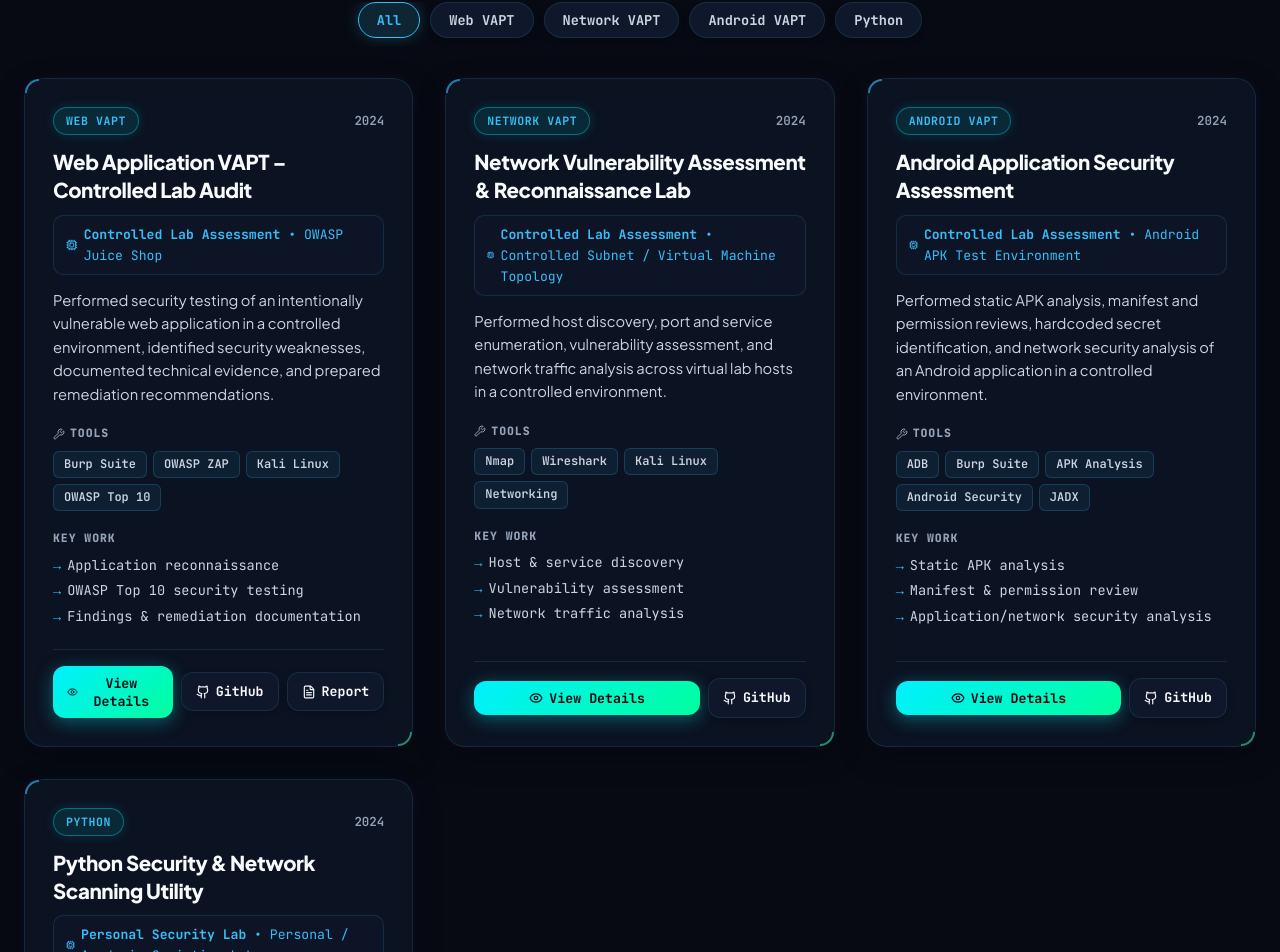
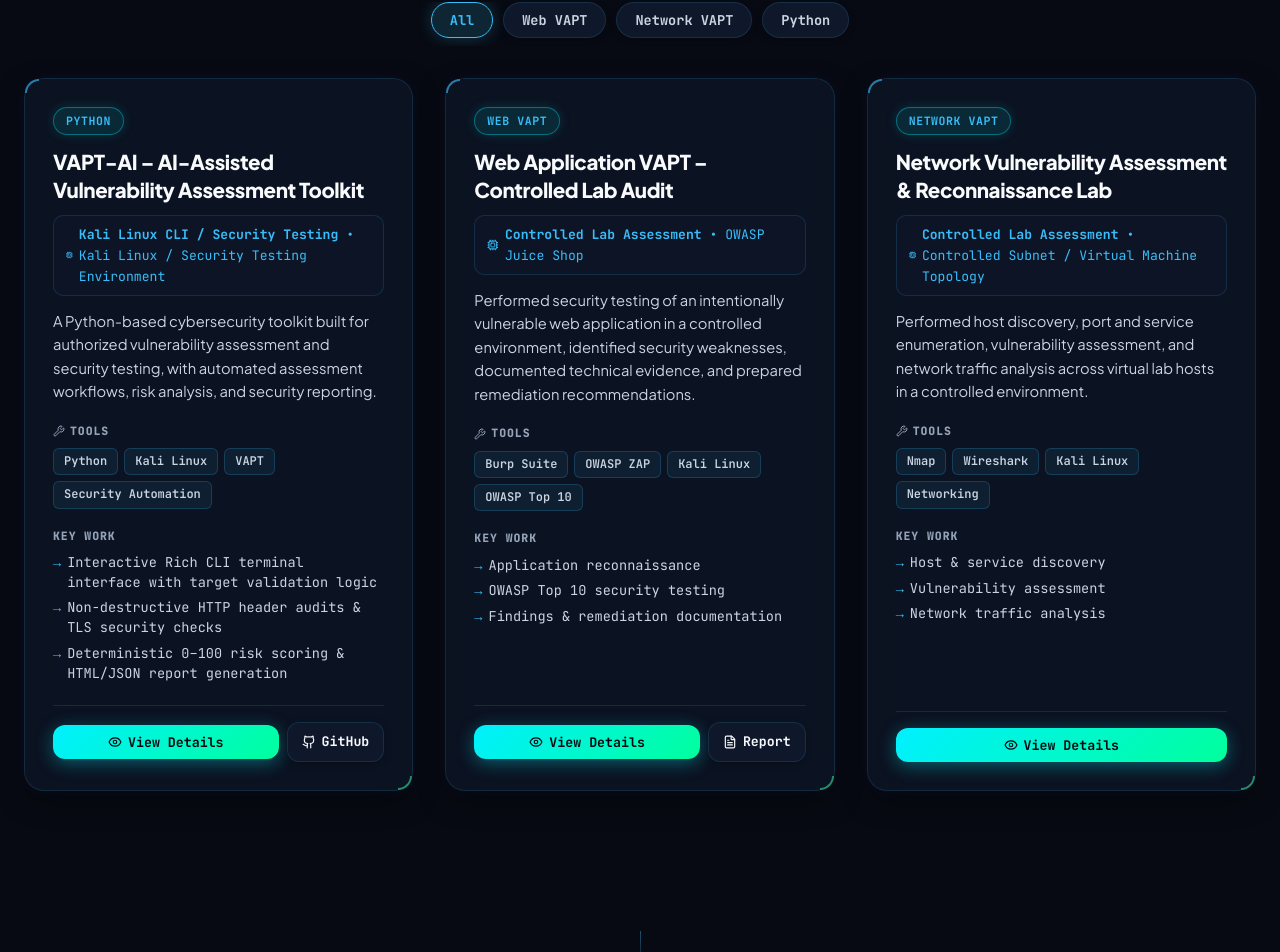
Before and after one commit to karandeabhinavcse-code/abhi-Portfolio, a React (Vite) app in the folder my-react-app/: page / in a window 1280 px wide. Shown: the part 3627-4579 px from the top of the page. Built offline with nearby package versions, Linux system fonts and the light colour scheme; no server answers.

Commit message:
feat: add VAPT-AI project and update portfolio project cards layout

```diff
--- a/my-react-app/src/components/ProjectCard.jsx
+++ b/my-react-app/src/components/ProjectCard.jsx
@@ -24,7 +24,7 @@
   };
 
   const shortCategory = getShortCategory(project.type || project.category);
-  const yearDisplay = project.period ? project.period.split('-')[0].trim() : '2025';
+  const yearDisplay = project.period ? project.period.split('-')[0].trim() : null;
 
   return (
     <motion.div
@@ -49,9 +49,11 @@
           <span className="badge-cyber" style={{ fontSize: '0.72rem', padding: '4px 12px' }}>
             {shortCategory}
           </span>
-          <span style={{ fontSize: '0.78rem', color: 'var(--text-muted)', fontFamily: 'var(--font-mono)', fontWeight: 600 }}>
-            {yearDisplay}
-          </span>
+          {yearDisplay && (
+            <span style={{ fontSize: '0.78rem', color: 'var(--text-muted)', fontFamily: 'var(--font-mono)', fontWeight: 600 }}>
+              {yearDisplay}
+            </span>
+          )}
         </div>
 
         {/* 2. Project Title */}
--- a/my-react-app/src/components/ProjectsSection.jsx
+++ b/my-react-app/src/components/ProjectsSection.jsx
@@ -32,7 +32,6 @@
     { id: 'All', label: 'All' },
     { id: 'Web VAPT', label: 'Web VAPT', matches: ['web application vapt', 'web vapt'] },
     { id: 'Network VAPT', label: 'Network VAPT', matches: ['network vulnerability assessment', 'network vapt'] },
-    { id: 'Android VAPT', label: 'Android VAPT', matches: ['android application security assessment', 'android vapt'] },
     { id: 'Python', label: 'Python', matches: ['python security project', 'python'] }
   ];
 
--- a/my-react-app/src/data/resumeData.js
+++ b/my-react-app/src/data/resumeData.js
@@ -128,10 +128,66 @@
 
   projects: [
     {
+      id: "vapt-ai-toolkit",
+      title: "VAPT-AI – AI-Assisted Vulnerability Assessment Toolkit",
+      target: "Kali Linux / Security Testing Environment",
+      period: null,
+      type: "Python Security Tool / VAPT Tool",
+      environmentType: "Kali Linux CLI / Security Testing",
+      objective: "A Python-based cybersecurity toolkit built for authorized vulnerability assessment and security testing, with automated assessment workflows, risk analysis, and security reporting.",
+      summary: "A Python-based cybersecurity toolkit built for authorized vulnerability assessment and security testing, with automated assessment workflows, risk analysis, and security reporting.",
+      methodology: "Target Validation → Defensive Reconnaissance → HTTP Security Audit → Deterministic Risk Scoring → Modular AI Analysis → Security Reporting",
+      whatILearned: "Engineered Python CLI with rich formatting, implemented non-destructive HTTP/TLS auditing, developed a 0–100 deterministic risk scoring algorithm, and built a modular AI analysis interface.",
+      keyWork: [
+        "Interactive Rich CLI terminal interface with target validation logic",
+        "Non-destructive HTTP header audits & TLS security checks",
+        "Deterministic 0–100 risk scoring & HTML/JSON report generation",
+        "Modular AI analysis layer for explaining findings & remediation guidance"
+      ],
+      highlights: [
+        "Interactive Rich CLI terminal menu and subcommand interface with target validation logic.",
+        "Non-destructive HTTP header audits, TLS configuration checks, and technology fingerprinting.",
+        "Deterministic 0–100 risk scoring with automated HTML/JSON report generation.",
+        "Modular AI analysis layer for explaining findings and generating remediation guidance."
+      ],
+      tools: ["Python", "Kali Linux", "VAPT", "Security Automation"],
+      githubUrl: "https://github.com/karandeabhinavcse-code/VAPT-AI",
+      reportUrl: null,
+      findings: [
+        {
+          name: "HTTP Security Header & TLS Audit Vulnerability Detection",
+          severity: "MEDIUM",
+          category: "Web Security Headers",
+          description: "Identifies missing HTTP defensive headers (HSTS, CSP, X-Frame-Options) and evaluates TLS transport security configuration.",
+          evidence: "vapti web https://target-app.local",
+          impact: "Detects unencrypted transport hazards and missing client-side security policies.",
+          remediation: "Enforce HSTS, implement strict Content-Security-Policy headers, and disable legacy TLS protocols."
+        },
+        {
+          name: "Deterministic Risk Scoring Engine",
+          severity: "INFO",
+          category: "Risk Assessment",
+          description: "Calculates a 0–100 risk index by assessing technical severity, impact factors, and evidence quality.",
+          evidence: "vapti scan https://target-app.local --output html",
+          impact: "Standardizes security risk evaluation across automated audit workflows.",
+          remediation: "Maintain consistent severity mappings and export standardized security reports."
+        }
+      ],
+      pocs: [
+        {
+          title: "VAPT-AI CLI Scan Command",
+          vulnerability: "Defensive Security Audit & Scan Workflow",
+          severity: "MEDIUM",
+          code: "vapti scan https://target-app.local --report html",
+          impact: "Executes automated assessment workflows, scores risk, and exports HTML/JSON reports."
+        }
+      ]
+    },
+    {
       id: "web-vapt-audit",
       title: "Web Application VAPT – Controlled Lab Audit",
       target: "OWASP Juice Shop",
-      period: "2024 - 2025",
+      period: null,
       type: "Web Application VAPT",
       environmentType: "Controlled Lab Assessment",
       objective: "Performed security testing of an intentionally vulnerable web application in a controlled environment to evaluate common vulnerabilities based on the OWASP Top 10.",
@@ -149,8 +205,8 @@
         "Findings & remediation documentation with technical evidence."
       ],
       tools: ["Burp Suite", "OWASP ZAP", "Kali Linux", "OWASP Top 10"],
-      githubUrl: "https://github.com/karandeabhinavcse-code",
-      reportUrl: "/Abhinav_Karande_Resume.pdf",
+      githubUrl: null,
+      reportUrl: "https://drive.google.com/file/d/17uzlAmnafOpMkg_QWuc7ZUYQEQAQVbnY/view",
       findings: [
         {
           name: "Client-Side Template Injection (CSTI)",
@@ -201,7 +257,7 @@
       id: "network-security-assessment",
       title: "Network Vulnerability Assessment & Reconnaissance Lab",
       target: "Controlled Subnet / Virtual Machine Topology",
-      period: "2024",
+      period: null,
       type: "Network Vulnerability Assessment",
       environmentType: "Controlled Lab Assessment",
       objective: "Performed network reconnaissance, service enumeration, vulnerability assessment, and network traffic analysis across virtual lab hosts in a controlled environment.",
@@ -219,7 +275,7 @@
         "Network traffic analysis using Wireshark captures."
       ],
       tools: ["Nmap", "Wireshark", "Kali Linux", "Networking"],
-      githubUrl: "https://github.com/karandeabhinavcse-code",
+      githubUrl: null,
       reportUrl: null,
       findings: [
         {
@@ -241,88 +297,6 @@
           impact: "Identified outdated service versions and unencrypted communication ports across lab hosts."
         }
       ]
-    },
-    {
-      id: "android-app-security",
-      title: "Android Application Security Assessment",
-      target: "Android APK Test Environment",
-      period: "2024",
-      type: "Android Application Security Assessment",
-      environmentType: "Controlled Lab Assessment",
-      objective: "Performed static APK analysis, manifest and permission reviews, hardcoded secret identification, and network security analysis of an Android application in a controlled environment.",
-      summary: "Performed static APK analysis, manifest and permission reviews, hardcoded secret identification, and network security analysis of an Android application in a controlled environment.",
-      methodology: "Decompilation → Static Manifest Inspection → Secret Identification → Traffic Interception Setup → Security Reporting",
-      whatILearned: "Gained hands-on experience with JADX decompiler inspection, Android manifest backup flag risks, ADB command utilities, and mobile proxy setup.",
-      keyWork: [
-        "Static APK analysis",
-        "Manifest & permission review",
-        "Application/network security analysis"
-      ],
-      highlights: [
-        "Static APK analysis using JADX decompiler.",
-        "Manifest & permission review for security risks.",
-        "Application/network security analysis in testing emulator."
-      ],
-      tools: ["ADB", "Burp Suite", "APK Analysis", "Android Security", "JADX"],
-      githubUrl: "https://github.com/karandeabhinavcse-code",
-      reportUrl: null,
-      findings: [
-        {
-          name: "Insecure Local Storage & Manifest Misconfiguration",
-          severity: "MEDIUM",
-          category: "Mobile Application Security",
-          description: "Target application allowed backup flag in AndroidManifest.xml and stored unencrypted prefs data.",
-          evidence: "adb shell run-as com.example.app cat /data/data/com.example.app/shared_prefs/user.xml",
-          impact: "Physical or ADB access permits extraction of local application data.",
-          remediation: "Set android:allowBackup='false' and encrypt sensitive data using Android EncryptedSharedPreferences."
-        }
-      ],
-      pocs: [
-        {
-          title: "ADB Application Inspection",
-          vulnerability: "Insecure Local Storage",
-          severity: "MEDIUM",
-          code: "adb shell run-as com.example.app cat /data/data/com.example.app/shared_prefs/user.xml",
-          impact: "Audited local storage practices for unencrypted session data."
-        }
-      ]
-    },
-    {
-      id: "python-security-script",
-      title: "Python Security & Network Scanning Utility",
-      target: "Personal / Academic Scripting Lab",
-      period: "2024 - 2025",
-      type: "Python Security Project",
-      environmentType: "Personal Security Lab",
-      objective: "Developed custom Python utilities to automate basic network port scanning, HTTP response header inspection, and command-line log analysis.",
-      summary: "Developed custom Python scripting utilities to automate basic network port scanning, HTTP response header inspection, and command-line log analysis.",
-      methodology: "Script Design → Socket Port Connection → HTTP Header Parsing → Result Formatting → Command-Line Utility Execution",
-      whatILearned: "Strengthened core Python socket programming, HTTP response header verification (HSTS, CSP, X-Frame-Options), and automated security scripting.",
-      keyWork: [
-        "Custom port scanner scripting",
-        "HTTP security header inspection",
-        "Automated log & output parsing"
-      ],
-      highlights: [
-        "Custom port scanner scripting with Python socket module.",
-        "HTTP security header inspection utility.",
-        "Automated log & output parsing in Linux terminal."
-      ],
-      tools: ["Python", "Sockets", "Requests", "Linux Terminal"],
-      githubUrl: "https://github.com/karandeabhinavcse-code",
-      reportUrl: null,
-      findings: [
-        {
-          name: "Missing Security Response Headers",
-          severity: "LOW",
-          category: "Web Security Headers",
-          description: "Target web server headers missing HSTS (Strict-Transport-Security) and X-Frame-Options.",
-          evidence: "import requests; r = requests.get('http://target'); print(r.headers)",
-          impact: "Increases risk of clickjacking attacks and unencrypted downgrade connections.",
-          remediation: "Configure web server to emit HSTS, X-Frame-Options, X-Content-Type-Options, and CSP headers."
-        }
-      ],
-      pocs: []
     }
   ],
 
```
Also changed, not shown: my-react-app/server.js (+26 -0 lines).
